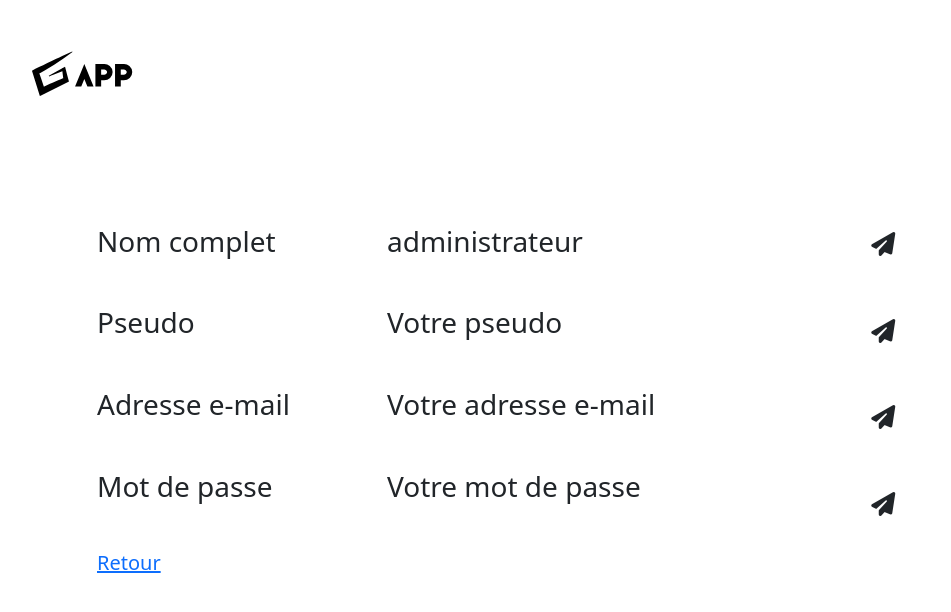
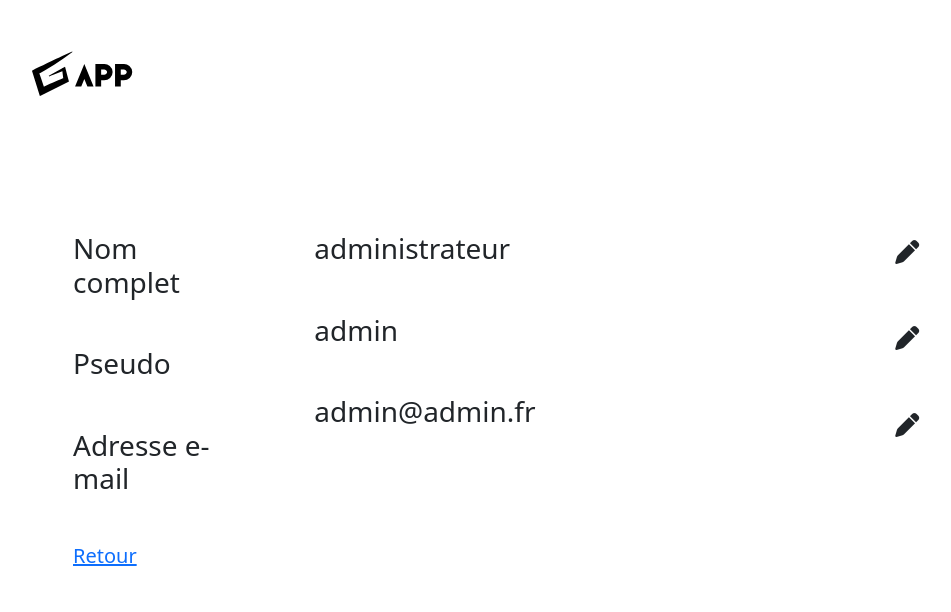
Before and after one commit to LaurianeDP/tp_05.07_chat_live, a PHP site: page /profil.php in a window 1280 px wide. Shown: the top 612 px of the page, without its empty margins (120-1071 px from the left). Run offline with PHP 8.4, Linux system fonts and the light colour scheme; a user stored in the database is signed in; data comes from the database, SQL or seed files in the repository; some libraries are stand-ins or nearby versions.

Commit message:
bouton affichage des champs de modification, sql changement de nom

```diff
--- a/profil.php
+++ b/profil.php
@@ -1,5 +1,27 @@
 <?php
     include_once "connect.php";
+
+    $utilisateur=$_SESSION['util_connect'];
+
+    //Affichage des valeurs existantes
+    $sql_info="SELECT * FROM utilisateurs WHERE id_user=$utilisateur";
+    $requete=$connexion->prepare($sql_info);
+    $requete->execute();
+    $resultat = $requete->fetch();
+
+    //Modification du nom complet
+    if(isset($_POST['changeName']) && !empty($_POST['newName'])) {
+        $sql_update_nom="UPDATE utilisateurs SET nom_complet=:newName WHERE id_user=:utilisateur";
+        $requete=$connexion->prepare($sql_update_nom);
+        $requete->execute(array(
+            ':newName' => $_POST['newName'],
+            ':utilisateur' => $utilisateur
+        ));
+        header('Location: profil.php');
+    };
+    //Modification du pseudo
+
+    //Modification de l'adresse email
 
     include_once "header_html.php";
 ?>
@@ -13,35 +35,73 @@
         <div class="container h-100 row align-items-center m-0">
 
             <div class="row d-flex justify-content-center m-0 col-12">
-                <div class="col-3">
-                    <h3 class="col-12 mx-auto my-5">Nom complet</h3>
-                    <h3 class="col-12 mx-auto my-5">Pseudo</h3>
-                    <h3 class="col-12 mx-auto my-5">Adresse e-mail</h3>
-                    <h3 class="col-12 mx-auto my-5">Mot de passe</h3>
+                <div class="col-2 me-5">
+                    <h3 class="my-5">Nom complet</h3>
+                    <h3 class="my-5">Pseudo</h3>
+                    <h3 class="my-5">Adresse e-mail</h3>
+                    <!-- <h3 class="my-5">Mot de passe</h3> -->
                     <h5><a href="./index.php">Retour</a></h3>
                 </div>
-                <div class="col-5">
-                    <h3 class="col-12 mx-auto my-5"><?= $_SESSION['nom_complet']; ?></h3>
-                    <h3 class="col-12 mx-auto my-5">Votre pseudo</h3>
-                    <h3 class="col-12 mx-auto my-5">Votre adresse e-mail</h3>
-                    <h3 class="col-12 mx-auto my-5">Votre mot de passe</h3>
+                <div class="col-3">
+                    <h3 class="my-5"><?=$resultat['nom_complet']?></h3>
+                    <h3 class="my-5"><?=$resultat['pseudo']?></h3>
+                    <h3 class="my-5"><?=$resultat['email']?></h3>
+                    <!-- <h3 class="my-5">Votre mot de passe</h3> -->
                 </div>
+                <!-- Inputs de modification -->
+                <div class="col-3">
+                    <div class="my-5 invisible" id="newName">
+                        <form action="profil.php" class="d-flex" method="POST">
+                            <input class="form-control" type="text" name="newName"  placeholder="Nouveau nom">
+                            <button type="submit" name="changeName" class="btn btn-secondary h-25">Confirmer</button>
+                        </form>
+                    </div>
+                    <div class="my-5 invisible" id="newPseudo">
+                        <form action="profil.php" class="d-flex" method="POST">
+                            <input class="form-control" type="text" name="newPseudo" placeholder="Nouveau pseudo">
+                            <button type="submit" name="changePseudo" class="btn btn-secondary h-25">Confirmer</button>
+                        </form>
+                    </div>
+                    <div class="my-5 invisible" id="newEmail">
+                        <form action="profil.php" class="d-flex" method="POST">
+                            <input class="form-control" type="text" name="newEmail" placeholder="Nouvelle adresse">
+                            <button type="submit" name="changeEmail" class="btn btn-secondary h-25">Confirmer</button>
+                        </form>
+                    </div>
+                </div>
+                <!-- Boutons de modification -->
                 <div class="col-1">
                     <h3 class="col-12 mx-auto my-5">
-                        <button type="submit" name="nomComplet" class="btn fs-4 p-0 m-0"><i class="fa-solid fa-paper-plane"></i></button>
+                        <button name="nomComplet" id="nomComplet" class="btn fs-4 p-0 m-0"><i class="fa-solid fa-pen"></i></button>
                     </h3>
                     <h3 class="col-12 mx-auto my-5">
-                        <button type="submit" name="pseudo" class="btn fs-4 p-0 m-0"><i class="fa-solid fa-paper-plane"></i></button>
+                        <button name="pseudo" id="pseudo" class="btn fs-4 p-0 m-0"><i class="fa-solid fa-pen"></i></button>
                     </h3>
                     <h3 class="col-12 mx-auto my-5">
-                        <button type="submit" name="email" class="btn fs-4 p-0 m-0"><i class="fa-solid fa-paper-plane"></i></button>
+                        <button name="email" id="email" class="btn fs-4 p-0 m-0"><i class="fa-solid fa-pen"></i></button>
                     </h3>
-                    <h3 class="col-12 mx-auto my-5">
-                        <button type="submit" name="mdp" class="btn fs-4 p-0 m-0"><i class="fa-solid fa-paper-plane"></i></button>
-                    </h3>
+                    <!-- <h3 class="col-12 mx-auto my-5">
+                        <button name="mdp" class="btn fs-4 p-0 m-0"><i class="fa-solid fa-pen"></i></button>
+                    </h3> -->
                 </div>
             </div>
         </div>
+        <script>
+            let btnNom = document.querySelector('#nomComplet');
+            let btnPseudo = document.querySelector('#pseudo');
+            let btnEmail = document.querySelector('#email');
 
+            btnNom.addEventListener('click', () =>{
+                document.querySelector('#newName').classList.toggle('invisible');
+            } )
+            btnPseudo.addEventListener('click', () =>{
+                document.querySelector('#newPseudo').classList.toggle('invisible');
+            } )
+            btnEmail.addEventListener('click', () =>{
+                document.querySelector('#newEmail').classList.toggle('invisible');
+            } )
+
+
+        </script>
     </div>
 </body>
```
